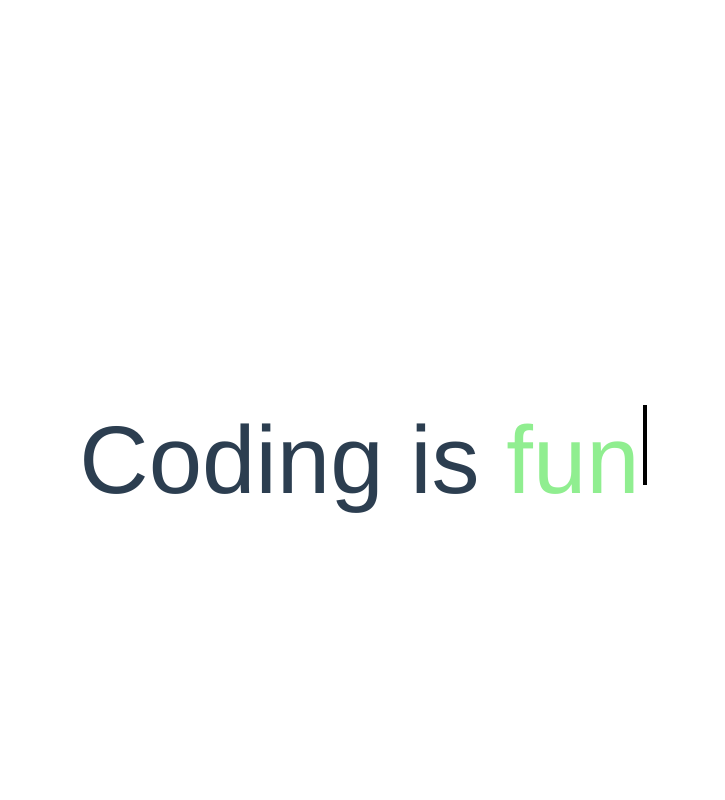
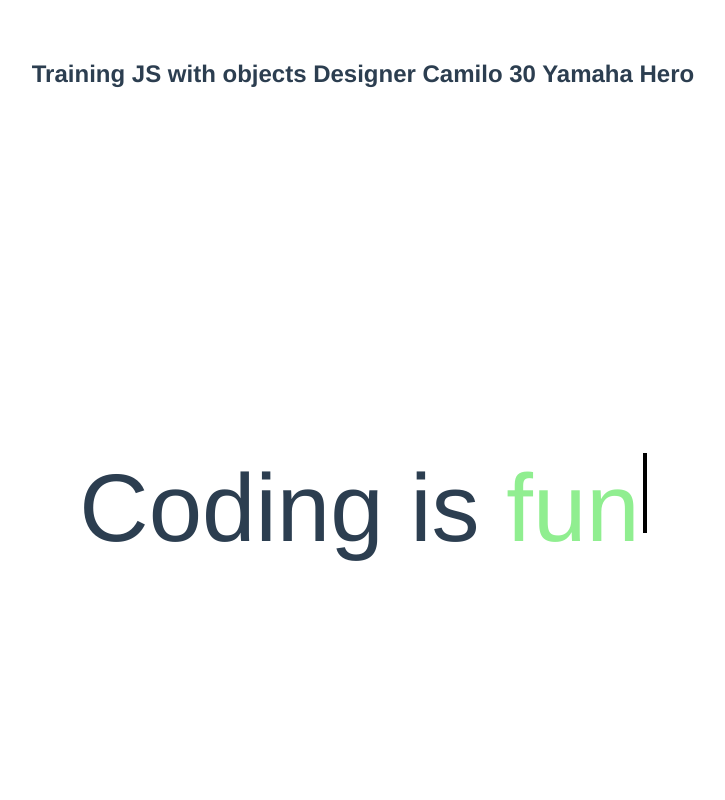
Before and after one commit to camilometaute/learning-js, a Vue app: page / in a window 1280 px wide. Shown: the top 800 px of the page, without its empty margins (277-1002 px from the left). Built offline with nearby package versions, Linux system fonts and the light colour scheme.

Commit message:
training objects with js

```diff
--- a/src/App.vue
+++ b/src/App.vue
@@ -1,5 +1,6 @@
 <template>
   <div id="app">
+    <h2>Training JS with objects {{person.role}} {{person.name}} {{person.age}} {{person.bikes.moto1}} {{person.bikes.moto2}}</h2>
     <TypeAutomatic/>
     <HelloWorld msg="Descarga este documento"/> <br>
   </div>
@@ -11,6 +12,19 @@ import TypeAutomatic from './components/TypeAutomatic.vue'
 
 export default {
   name: 'app',
+  data: function() {
+    return {
+      person: {
+        name: 'Camilo',
+        role: 'Designer',
+        age: 30,
+        bikes: {
+          moto1 : 'Yamaha',
+          moto2 : 'Hero'
+        }
+      }
+    }
+  },
   components: {
     HelloWorld,
     TypeAutomatic
--- a/src/components/TypeAutomatic.vue
+++ b/src/components/TypeAutomatic.vue
@@ -31,7 +31,7 @@ export default {
           // cambiamos typeStatus por true
             this.typeStatus = true;
 
-          // almacenamos en typeValue la primera letra de la primera palabra del arrya
+          // almacenamos en typeValue la primera letra de la primera palabra del array
           this.typeValue += this.typeArray[this.typeArrayIndex].charAt(this.charIndex);
           // sumamos a charIndex 1
           this.charIndex += 1;
```
